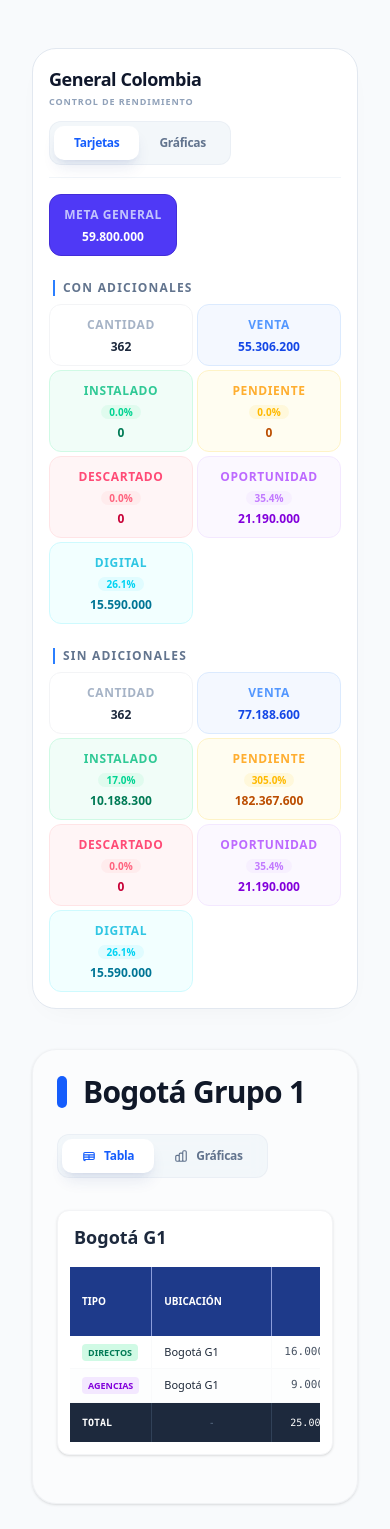
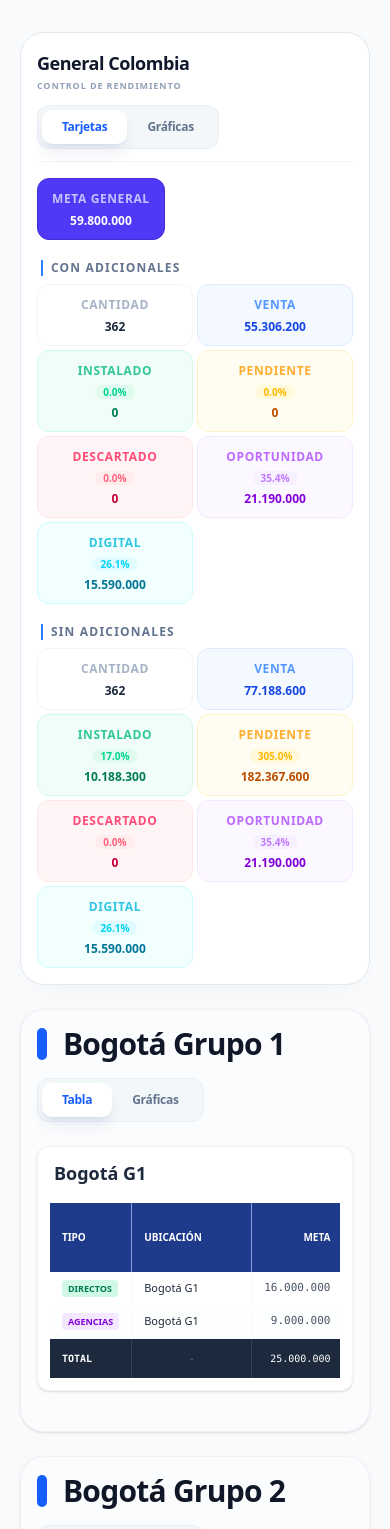
Before and after one commit to DannielDMD/Dashboard-Ventas, a React (Vite) app: page / in a window 390 px wide. Shown: the top 1529 px of the page. Built offline with nearby package versions, Linux system fonts and the light colour scheme.

Commit message:
Se ajustan espacios de los contenedores, el espacio con respecto al buttom de la página,  padding internos,y ancho de pixeles, mantiendo la responsividad en dispositivos

```diff
--- a/src/components/CardGroup.jsx
+++ b/src/components/CardGroup.jsx
@@ -62,7 +62,7 @@ const CardGroup = ({ totals, comparisonData, title = "Resumen de Métricas" }) =
   );
 
   return (
-    <div className="bg-white rounded-[1.5rem] p-4 border border-slate-200 shadow-[0_10px_30px_-15px_rgba(0,0,0,0.05)] space-y-4">
+    <div className="bg-white rounded-[1.5rem] p-4 lg:p-5 lg:px-6 border border-slate-200 shadow-[0_10px_30px_-15px_rgba(0,0,0,0.05)] space-y-4 lg:space-y-3">
       {/* Header Interno Compacto */}
       <div className="flex flex-col md:flex-row md:items-center justify-between gap-3 border-b border-slate-100 pb-3">
         <div>
@@ -78,7 +78,7 @@ const CardGroup = ({ totals, comparisonData, title = "Resumen de Métricas" }) =
       </div>
 
       {viewMode === 'cards' ? (
-        <div className="space-y-6">
+        <div className="space-y-5 lg:space-y-4">
           {/* Tarjeta de Meta Única Compacta */}
           <div className="flex justify-start">
             <div className="w-32">
--- a/src/components/TableSection.jsx
+++ b/src/components/TableSection.jsx
@@ -27,18 +27,18 @@ const TableSection = ({ sectionData, showSummary = true }) => {
     {
       label: 'Tabla',
       value: 'table',
-      icon: <svg className="w-full h-full" fill="none" stroke="currentColor" viewBox="0 0 24 24"><path strokeLinecap="round" strokeLinejoin="round" strokeWidth="2" d="M3 10h18M3 14h18m-9-4v8m-7 0h14a2 2 0 002-2V8a2 2 0 00-2-2H5a2 2 0 00-2 2v10a2 2 0 002 2z" /></svg>
+      //icon: <svg className="w-full h-full" fill="none" stroke="currentColor" viewBox="0 0 24 24"><path strokeLinecap="round" strokeLinejoin="round" strokeWidth="2" d="M3 10h18M3 14h18m-9-4v8m-7 0h14a2 2 0 002-2V8a2 2 0 00-2-2H5a2 2 0 00-2 2v10a2 2 0 002 2z" /></svg>
     },
     {
       label: 'Gráficas',
       value: 'chart',
-      icon: <svg className="w-full h-full" fill="none" stroke="currentColor" viewBox="0 0 24 24"><path strokeLinecap="round" strokeLinejoin="round" strokeWidth="2" d="M9 19v-6a2 2 0 00-2-2H5a2 2 0 00-2 2v6a2 2 0 002 2h2a2 2 0 002-2zm0 0V9a2 2 0 012-2h2a2 2 0 012 2v10m-6 0a2 2 0 002 2h2a2 2 0 002-2m0 0V5a2 2 0 012-2h2a2 2 0 012 2v14a2 2 0 01-2 2h-2a2 2 0 01-2-2z" /></svg>
+      //icon: <svg className="w-full h-full" fill="none" stroke="currentColor" viewBox="0 0 24 24"><path strokeLinecap="round" strokeLinejoin="round" strokeWidth="2" d="M9 19v-6a2 2 0 00-2-2H5a2 2 0 00-2 2v6a2 2 0 002 2h2a2 2 0 002-2zm0 0V9a2 2 0 012-2h2a2 2 0 012 2v10m-6 0a2 2 0 002 2h2a2 2 0 002-2m0 0V5a2 2 0 012-2h2a2 2 0 012 2v14a2 2 0 01-2 2h-2a2 2 0 01-2-2z" /></svg>
     }
   ];
 
   return (
-    <div className="mb-8 p-6 md:p-10 bg-white/40 rounded-3xl border border-gray-200/50 shadow-sm">
-      <div className="flex flex-col md:flex-row md:items-center justify-between gap-6 mb-8">
+    <div className="mb-6 p-4 sm:p-5 lg:p-6 xl:p-8 bg-white/40 rounded-3xl border border-gray-200/50 shadow-sm">
+      <div className="flex flex-col md:flex-row md:items-center justify-between gap-4 mb-6">
         <div className="flex items-center gap-4">
           <div className="w-2.5 h-8 bg-blue-600 rounded-full"></div>
           <h3 className="text-3xl font-black text-gray-900 tracking-tight">{nombre}</h3>
@@ -52,7 +52,7 @@ const TableSection = ({ sectionData, showSummary = true }) => {
       </div>
 
       {/* Contenido Dinámico */}
-      <div className="space-y-6">
+      <div className="space-y-4 lg:space-y-5">
         {ubicaciones.map((u, i) => {
           const locTotals = calculateTotals(u.filas);
 
@@ -83,7 +83,7 @@ const TableSection = ({ sectionData, showSummary = true }) => {
 
       {/* Resumen de la sección completa (Solo si showSummary es true) */}
       {showSummary && (
-        <div className="mt-12 pt-10">
+        <div className="mt-8 pt-6 lg:mt-6 lg:pt-5 border-t border-gray-200/50">
           <CardGroup totals={sectionTotals} comparisonData={sectionComparisonData} title={`${nombre} Total`} />
         </div>
       )}
--- a/src/pages/Dashboard.jsx
+++ b/src/pages/Dashboard.jsx
@@ -34,7 +34,7 @@ const Dashboard = () => {
     }, []);
 
     return (
-        <div className="min-h-screen bg-[#f8fafc] text-slate-800 font-sans pb-32">
+        <div className="min-h-screen bg-[#f8fafc] text-slate-800 font-sans pb-12 md:pb-8">
             {/* Header Premium */}
 
             {/*
@@ -69,15 +69,15 @@ const Dashboard = () => {
 
 */}
             {/* Main Container */}
-            <main className="max-w-[1500px] mx-auto px-8 py-12">
+            <main className="max-w-[98%] 2xl:max-w-[1800px] mx-auto px-4 md:px-6 lg:px-4 py-8 md:py-6">
 
                 {/* SECCIÓN 1: GENERAL COLOMBIA */}
-                <section className="mb-10">
+                <section className="mb-6 lg:mb-5">
                     <CardGroup totals={globalTotals} title="General Colombia" />
                 </section>
 
                 {/* SECCIÓN BOGOTÁ (Consolida G1 y G2) */}
-                <section className="mb-10 space-y-4">
+                <section className="mb-6 lg:mb-5 space-y-4">
                     {dashboardData.filter(s => s.id === 'g1' || s.id === 'g2').map((section) => (
                         <TableSection key={section.id} sectionData={section} showSummary={false} />
                     ))}
@@ -87,7 +87,7 @@ const Dashboard = () => {
                 </section>
 
                 {/* SECCIÓN DINÁMICA (MEDELLÍN, REGIONALES, ETC.) */}
-                <section className="space-y-10">
+                <section className="space-y-6 lg:space-y-5">
                     {dashboardData.filter(s => s.id !== 'g1' && s.id !== 'g2').map((section) => (
                         <TableSection key={section.id} sectionData={section} />
                     ))}
```
